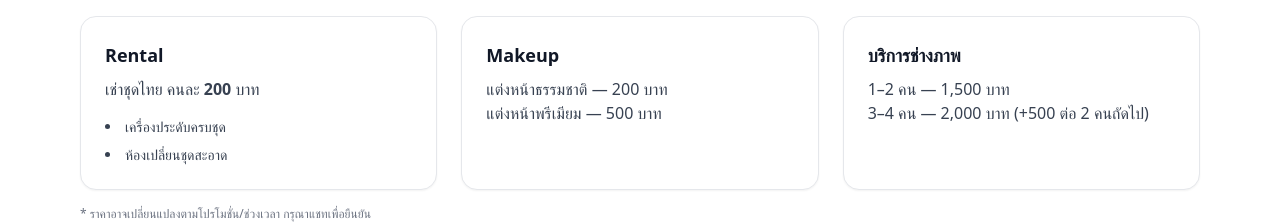
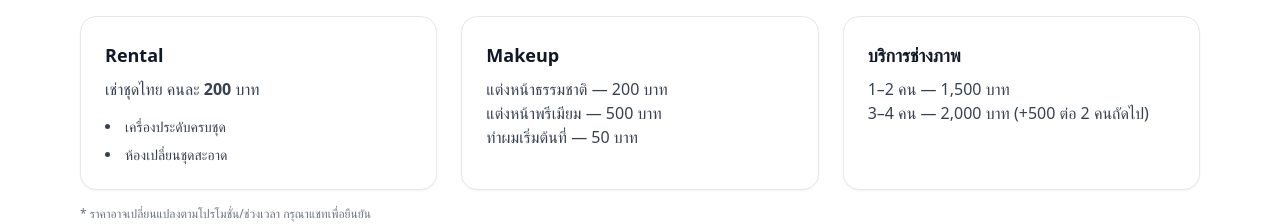
Before and after one commit to pannawits14/paranee-prestige-studio, a React (Vite) app: page / in a window 1280 px wide. Shown: the part 1000-1224 px from the top of the page. Built offline with nearby package versions, Linux system fonts and the light colour scheme.

Commit message:
Update App.jsx
เพิ่ม ID : hair

```diff
--- a/src/App.jsx
+++ b/src/App.jsx
@@ -267,6 +267,7 @@ export default function App() {
               <h4 className="text-lg font-semibold">Makeup</h4>
               <p className="mt-2 text-gray-700">{t.makeup200}</p>
               <p className="text-gray-700">{t.makeup500}</p>
+              <p className="text-gray-700">{t.hair}</p>
             </div>
             <div className="p-6 rounded-2xl border bg-white shadow-sm">
               <h4 className="text-lg font-semibold">{t.photographerTitle}</h4>
```
